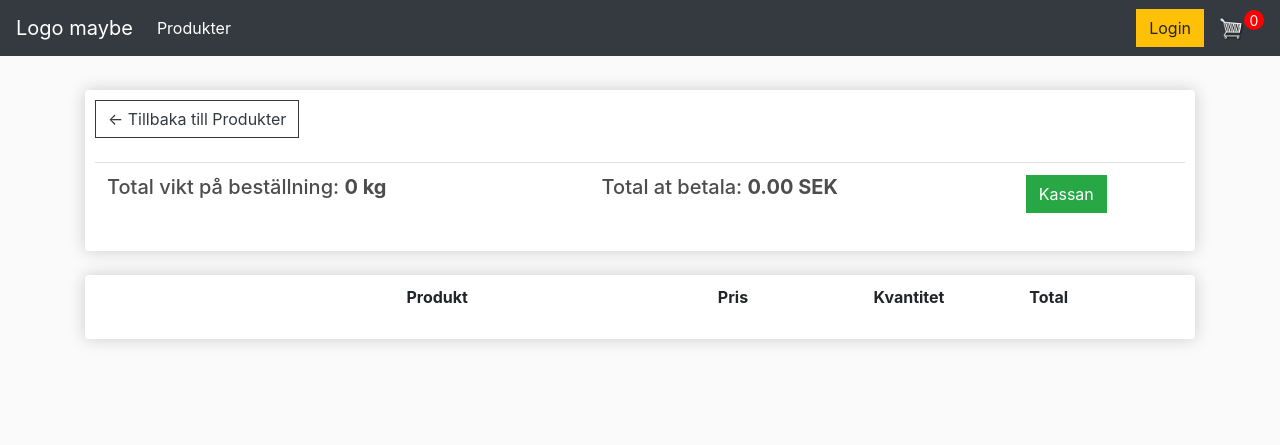
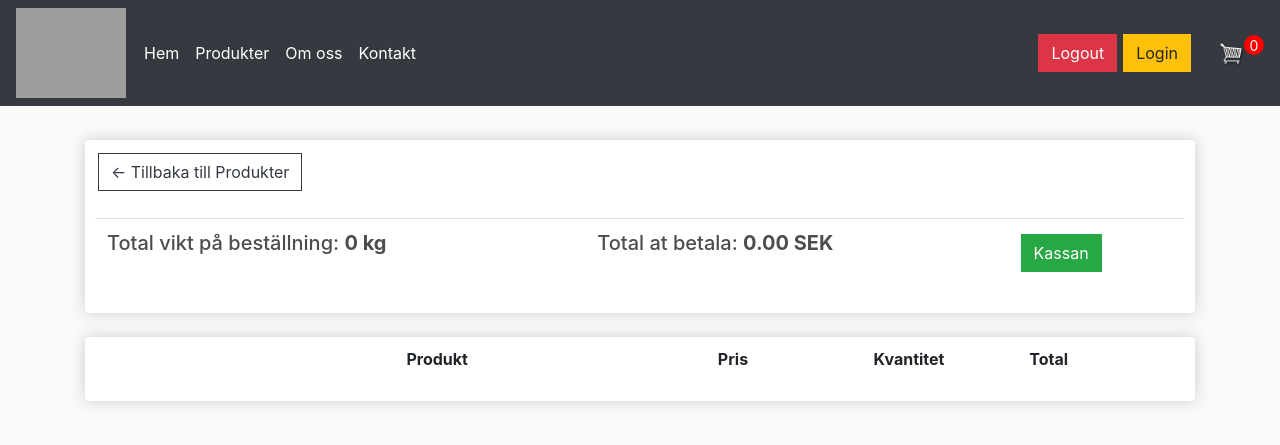
Before and after one commit to puchal71/MyEcommerceProject, a Django app: page /cart/ in a window 1280 px wide. Shown: the top 445 px of the page. Run offline with Django 5.2, Linux system fonts and the light colour scheme; a user stored in the database is signed in; data comes from the database, SQL or seed files in the repository; both versions use the stored data as it was after the commit; data that the repository does not hold is empty; some libraries are stand-ins or nearby versions; grey boxes are pictures that could not be loaded.

Commit message:
Created pdf.html for the future invoice generating.
Logout button added.

Minor css changes.

```diff
--- a/ecommerce/static/css/main.css
+++ b/ecommerce/static/css/main.css
@@ -35,7 +35,12 @@ h1,h2,h3,h4,h5,h6{
 #cart-icon{
 	width:25px;
 	display: inline-block;
-	margin-left: 15px;
+	margin-left: 25px;
+	transition: all .3s ease-in-out;
+}
+
+#cart-icon:hover{
+    transform: scale(1.8);
 }
 
 
@@ -57,6 +62,9 @@ h1,h2,h3,h4,h5,h6{
 
 .btn{
 	border-radius: 0;
+	margin: 3px;
+
+
 }
 
 .row-image{
@@ -111,3 +119,9 @@ h1,h2,h3,h4,h5,h6{
 .cart-delete:hover{
     transform: scale(1.3);
 }
+
+#logo{
+	display: block;
+	width: 110px;
+	height: 90px;
+	margin-right: 10px;
--- a/ecommerce/store/templates/store/main.html
+++ b/ecommerce/store/templates/store/main.html
@@ -36,7 +36,10 @@
 <body>
 
 	<nav class="navbar navbar-expand-lg navbar-dark bg-dark">
-	  <a class="navbar-brand" href="#">Logo maybe</a>
+		<a href="{% url 'store' %}">
+	    		<img  id="logo" src="{% static 'images/wege1.png' %}">
+	    	</a>
+<!--	  <a class="navbar-brand" href="#">Logo maybe</a>-->
 	  <button class="navbar-toggler" type="button" data-toggle="collapse" data-target="#navbarSupportedContent" aria-controls="navbarSupportedContent" aria-expanded="false" aria-label="Toggle navigation">
 	    <span class="navbar-toggler-icon"></span>
 	  </button>
@@ -44,13 +47,25 @@
 	  <div class="collapse navbar-collapse" id="navbarSupportedContent">
 	    <ul class="navbar-nav mr-auto">
 	      <li class="nav-item active">
+	        <a class="nav-link" href="{% url 'store' %}">Hem<span class="sr-only"></span></a>
+	      </li>
+			<li class="nav-item active">
 	        <a class="nav-link" href="{% url 'store' %}">Produkter<span class="sr-only"></span></a>
+	      </li>
+			<li class="nav-item active">
+	        <a class="nav-link" href="{% url 'store' %}">Om oss<span class="sr-only"></span></a>
+	      </li>
+			<li class="nav-item active">
+	        <a class="nav-link" href="{% url 'store' %}">Kontakt<span class="sr-only"></span></a>
 	      </li>
 
 	    </ul>
-	    <div class="form-inline my-2 my-lg-0">
 
-	     	<a href="{% url 'login' %}" class="btn btn-warning">Login</a>
+	    <div class="form-inline my-5 my-lg-2">
+
+			<a id="logout" href="{% url 'logout' %}" class="btn btn-danger">Logout</a>
+
+	     	<a id="login" href="{% url 'login' %}" class="btn btn-warning">Login</a>
 
 	     	<a href="{% url 'cart' %}">
 	    		<img  id="cart-icon" src="{% static 'images/cart.png' %}">
```
Also changed, not shown: ecommerce/store/templates/orders/pdf.html (+4 -3 lines), ecommerce/store/views.py (+16 -1 lines), ecommerce/db.sqlite3.
